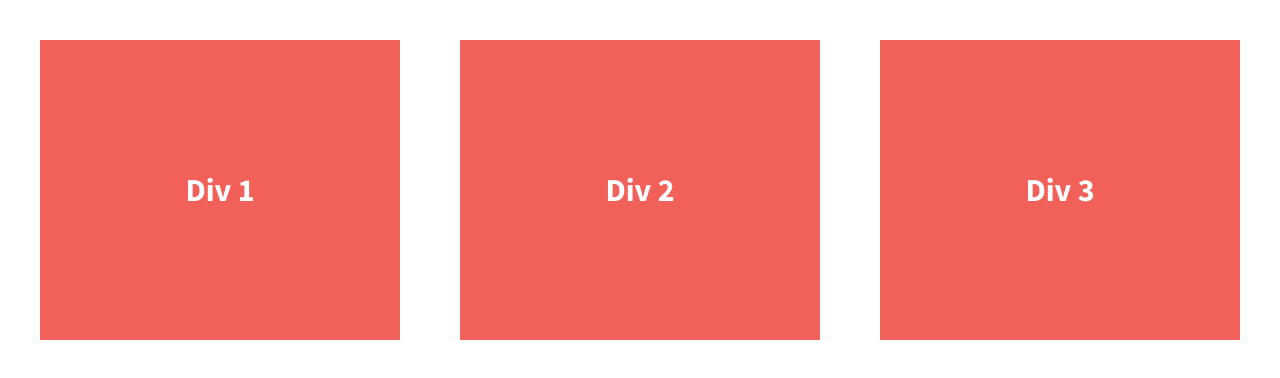
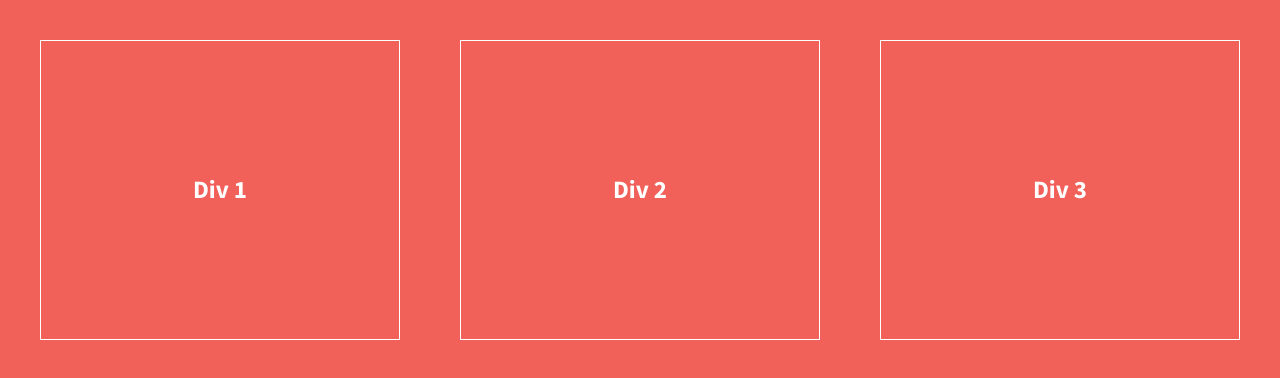
Before and after one commit to jstickle-codes/flexbox-grid, a plain HTML site: page index.html in a window 1280 px wide. Drawn offline with nearby package versions, Linux system fonts and the light colour scheme.

Commit message:
Added content to divs

```diff
--- a/css/main.css
+++ b/css/main.css
@@ -97,7 +97,7 @@ textarea {
 
 
 html {
-  background-color: #fff;
+  background-color:#f16059;
   height: 100%;
 }
 
@@ -116,13 +116,16 @@ body {
 
 .div-1, .div-2, .div-3 {
   align-items: center;
+  border: 1px solid #ffffff;
+  box-sizing: border-box;
   color: #fff;
   display: flex;
   line-height: 1.5em;
-  font-size: 1.6em;
+  font-size: 1.25em;
   background-color: #f16059;
   height: 300px;
   justify-content: center;
+  padding: 20px;
   width: 30%;
 }
 
```
